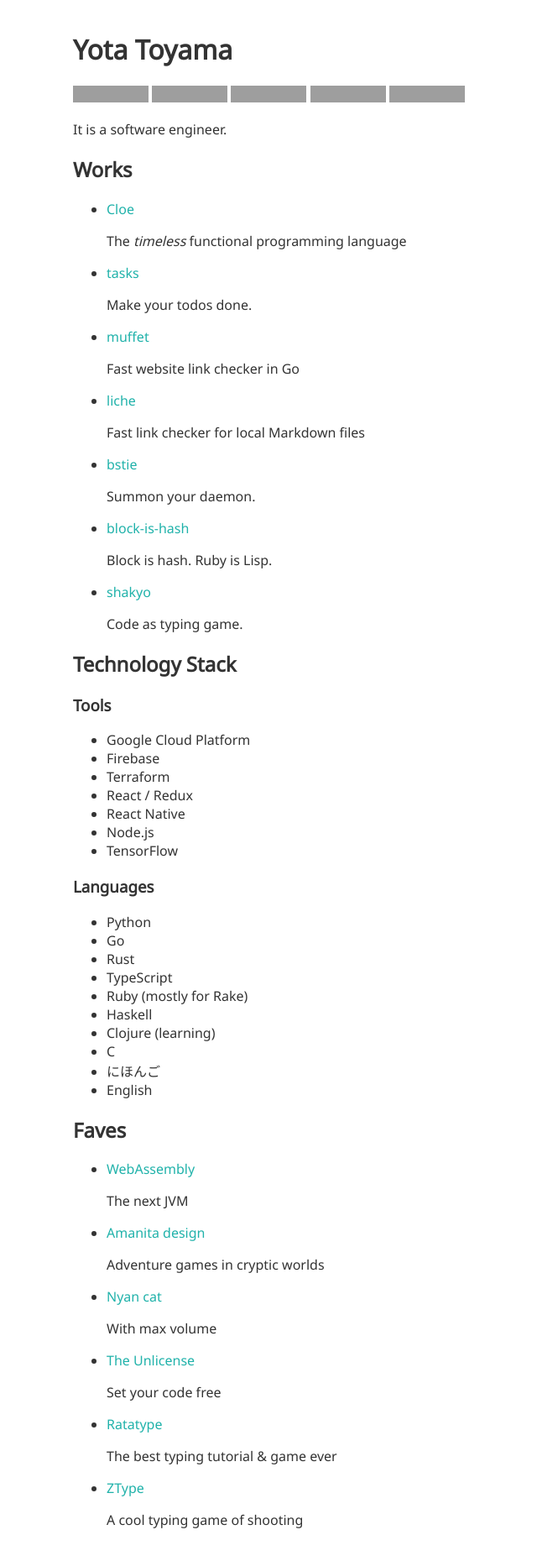
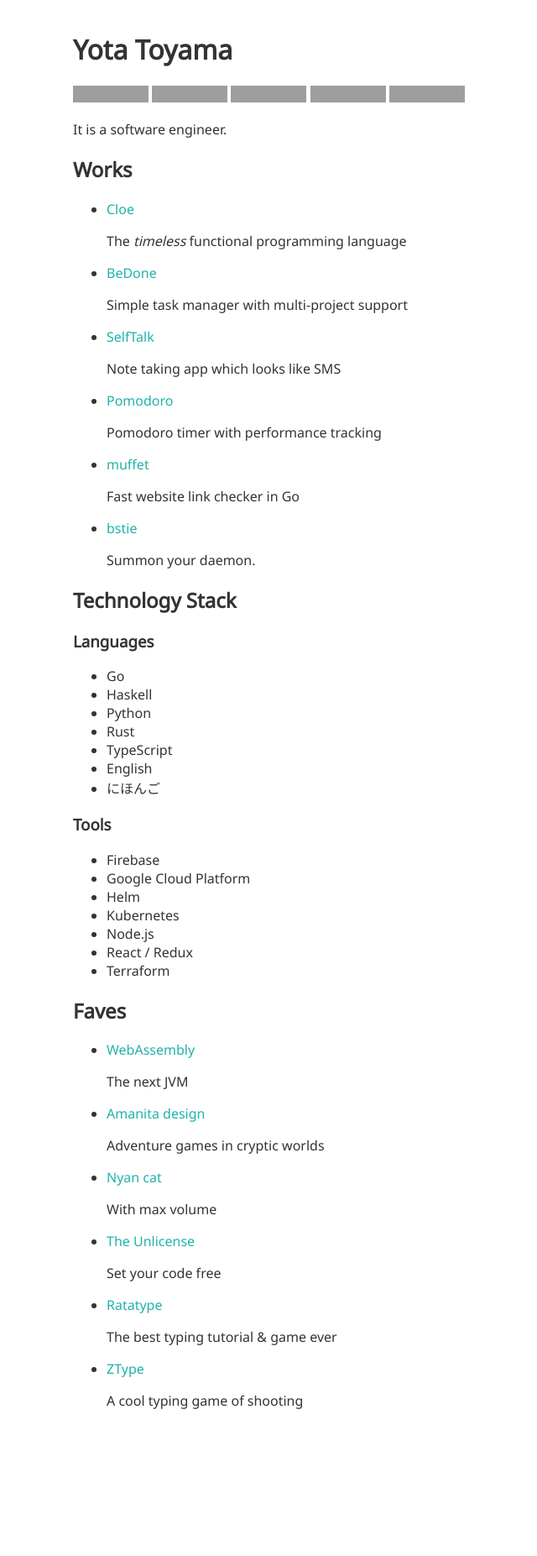
Before and after one commit to raviqqe/raviqqe.github.io, a Jekyll site: the page built from index.md, in a window 1280 px wide, cut to the strip 0-1853 px from the top of the page. Shown: the whole strip at 84% size, without its empty margins (153-793 px from the left). Built offline with Jekyll 4.4.1, drawn with Linux system fonts in a browser that asks for light colours; our own code applies the rules of GitHub Pages for plain Markdown files; after the commit the page ends 1711 px from its top, so only the background shows below that; grey boxes are pictures that could not be loaded.

Commit message:
Update page

```diff
--- a/index.md
+++ b/index.md
@@ -4,7 +4,7 @@
 [![twitter](https://img.shields.io/badge/twitter-raviqqe-blue.svg?style=flat-square)](https://twitter.com/raviqqe)
 [![editor](https://img.shields.io/badge/editor-vim-brightgreen.svg?style=flat-square)](https://github.com/neovim/neovim)
 ![status](https://img.shields.io/badge/status-alive-green.svg?style=flat-square)
-![dependencies](https://img.shields.io/badge/dependencies-coffee-lightgrey.svg?style=flat-square)
+![dependency](https://img.shields.io/badge/dependencies-coffee-lightgrey.svg?style=flat-square)
 
 It is a software engineer.
 
@@ -14,54 +14,47 @@ It is a software engineer.
 
   The _timeless_ functional programming language
 
-- [tasks](https://tasks.code2d.net)
+- [BeDone](https://tasks.code2d.net)
 
-  Make your todos done.
+  Simple task manager with multi-project support
+
+- [SelfTalk](https://notes.code2d.net)
+
+  Note taking app which looks like SMS
+
+- [Pomodoro](https://pomodoro.code2d.net)
+
+  Pomodoro timer with performance tracking
 
 - [muffet](https://github.com/raviqqe/muffet)
 
   Fast website link checker in Go
 
-- [liche](https://github.com/raviqqe/liche)
-
-  Fast link checker for local Markdown files
-
 - [bstie](https://github.com/raviqqe/bstie)
 
   Summon your daemon.
 
-- [block-is-hash](https://github.com/raviqqe/block-is-hash)
+## Technology Stack
 
-  Block is hash. Ruby is Lisp.
+### Languages
 
-- [shakyo](https://github.com/raviqqe/shakyo)
-
-  Code as typing game.
-
-## Technology Stack
+- Go
+- Haskell
+- Python
+- Rust
+- TypeScript
+- English
+- にほんご
 
 ### Tools
 
+- Firebase
 - Google Cloud Platform
-- Firebase
+- Helm
+- Kubernetes
+- Node.js
+- React / Redux
 - Terraform
-- React / Redux
-- React Native
-- Node.js
-- TensorFlow
-
-### Languages
-
-- Python
-- Go
-- Rust
-- TypeScript
-- Ruby (mostly for Rake)
-- Haskell
-- Clojure (learning)
-- C
-- にほんご
-- English
 
 ## Faves
 
```
